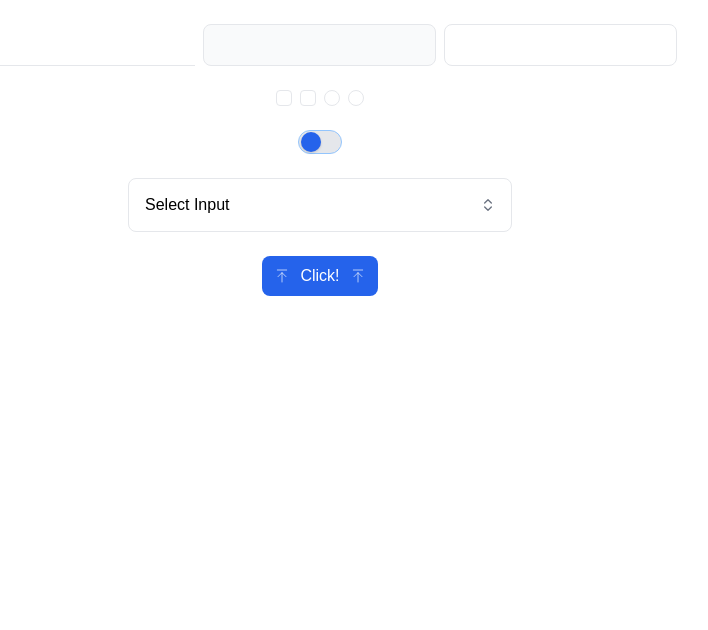
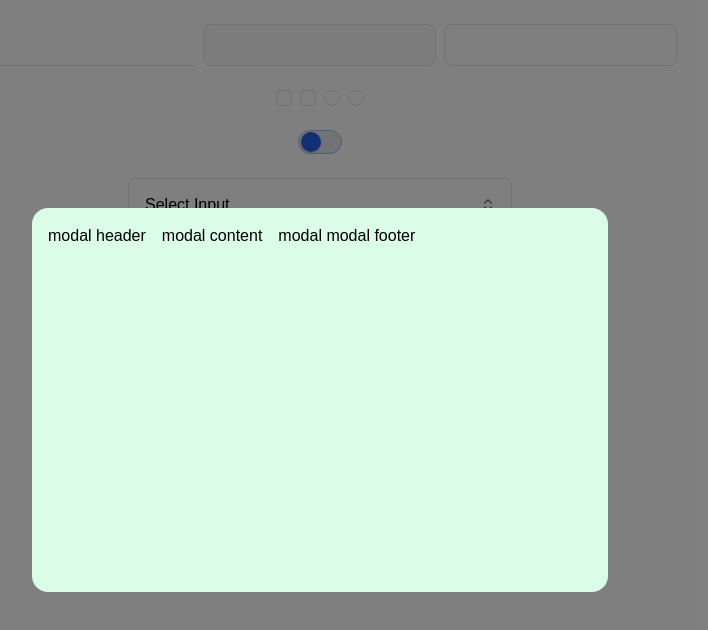
Before and after one commit to m0bar3z/nextjs-tailwind-design-system, a Next.js app: page / in a window 1280 px wide. Shown: the top 630 px of the page, without its empty margins (320-1028 px from the left). Built offline with nearby package versions, Linux system fonts and the light colour scheme; a web font is replaced by a local one.

Commit message:
feat: implement modal component basic features

```diff
--- a/src/app/layout.tsx
+++ b/src/app/layout.tsx
@@ -31,7 +31,7 @@ export default function RootLayout({
 }>) {
   return (
     <html lang="en">
-      <body className={`${inter.className} antialiased`}>{children}</body>
+      <body className={`${inter.className} h-dvh w-dvw antialiased`}>{children}</body>
     </html>
   );
 }
--- a/src/app/page.tsx
+++ b/src/app/page.tsx
@@ -1,10 +1,14 @@
+"use client";
+
 import Button from "@/components/atoms/Button/Button";
 import Checkbox from "@/components/atoms/FormControls/Checkbox/Checkbox";
 import Input from "@/components/atoms/FormControls/Input/Input";
 import Radio from "@/components/atoms/FormControls/Radio/Radio";
 import Select from "@/components/atoms/FormControls/Select/Select";
 import Switch from "@/components/atoms/FormControls/Switch/Switch";
-import { ArrowUpToLine } from "@/icons";
+import Modal from "@/components/molecules/Modal";
+import ArrowUpToLine from "@/icons/ArrowUpToLine";
+import { useState } from "react";
 
 const selectOptions = [
   { label: "Education", value: "edu" },
@@ -13,34 +17,38 @@ const selectOptions = [
 ];
 
 export default function HomePage() {
+  const [isOpen, setIsOpen] = useState<boolean>(true);
+
   return (
-    <div className="container m-auto flex h-dvh flex-col items-center gap-6 p-6">
-      <div className="flex items-center gap-2">
+    <div className="container m-auto flex h-full flex-col flex-wrap items-center gap-6 p-6">
+      <div className="flex flex-wrap items-center justify-center-safe gap-2">
         <Input variant="underline" />
         <Input variant="light" />
         <Input variant="bordered" />
       </div>
-
       <div className="flex w-full items-center justify-center gap-2">
         <Checkbox />
         <Checkbox variant="soft" />
         <Radio />
         <Radio variant="soft" />
       </div>
-
       <div className="flex w-full items-center justify-center gap-2">
         <Switch variant="soft" />
       </div>
-
       <div className="flex w-full items-center justify-center gap-2">
         <Select options={selectOptions} />
       </div>
-
       <div className="flex w-full items-center justify-center gap-2">
         <Button leadingIcon={<ArrowUpToLine />} trailingIcon={<ArrowUpToLine />}>
           Click!
         </Button>
       </div>
+
+      <Modal isOpen={isOpen} onClose={() => setIsOpen(false)}>
+        <div>modal header</div>
+        <div>modal content</div>
+        <div>modal modal footer</div>
+      </Modal>
     </div>
   );
 }
--- /dev/null
+++ b/src/components/molecules/Modal.tsx
@@ -0,0 +1,30 @@
+"use client";
+
+import { useEffect, useState, type ReactNode } from "react";
+import { createPortal } from "react-dom";
+
+interface Props {
+  children: ReactNode;
+  isOpen: boolean;
+  onClose: () => void;
+}
+
+const ModalContainer = ({ children, ...restProps }: Props) => {
+  return (
+    <dialog open className="absolute top-0 flex h-dvh w-dvw items-center justify-center bg-black/[50%]">
+      <div className="flex h-[24rem] w-[36rem] flex-wrap gap-4 rounded-2xl bg-green-100 p-4">{children}</div>
+    </dialog>
+  );
+};
+
+const Modal = (props: Props) => {
+  const [isClient, setIsClient] = useState<boolean>(false);
+
+  useEffect(() => {
+    setIsClient(true);
+  }, []);
+
+  return isClient && props.isOpen ? createPortal(<ModalContainer {...props} />, document.body) : null;
+};
+
+export default Modal;
```
